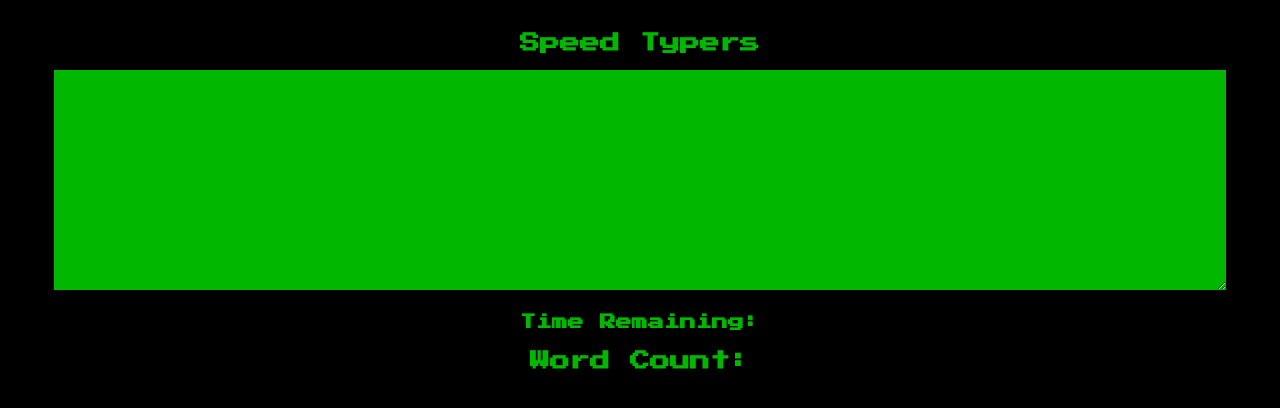
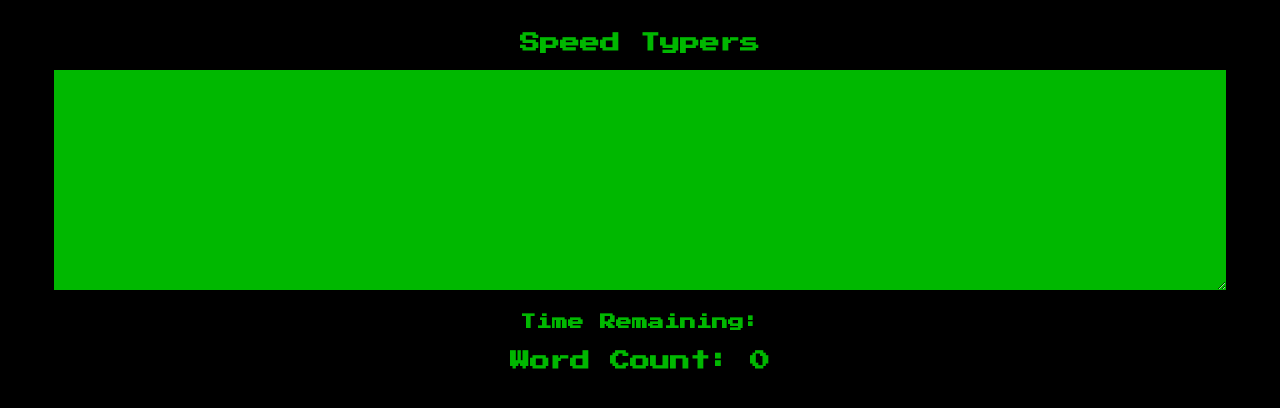
Before and after one commit to saeedjabbar/speed, a React (Create React App) app: page / in a window 1280 px wide. Shown: the top 408 px of the page. Built offline with nearby package versions, Linux system fonts and the light colour scheme.

Commit message:
state created

```diff
--- a/src/App.js
+++ b/src/App.js
@@ -1,13 +1,26 @@
+
+import React, { useState, useEffect } from 'react';
 
 function App() {
+  const [text, setText] = useState("");
+
+  const handleTyping = (event) => {
+    const { value } = event.target.value
+    setText(value)
+  }
+
+  console.log(text);
+
   return (
     <div>
       <h1>Speed Typers</h1>
       <textarea
-        value={""}
+        value={text}
+        name="textArea"
+        onChange={handleTyping}
       ></textarea>
       <h4>Time Remaining: </h4>
-      <h1>Word Count:</h1>
+      <h1>Word Count: {text.length}</h1>
     </div>
   );
 }
--- a/src/index.js
+++ b/src/index.js
@@ -1,4 +1,3 @@
-import React from 'react';
 import ReactDOM from 'react-dom';
 import './index.css';
 import App from './App';
```
